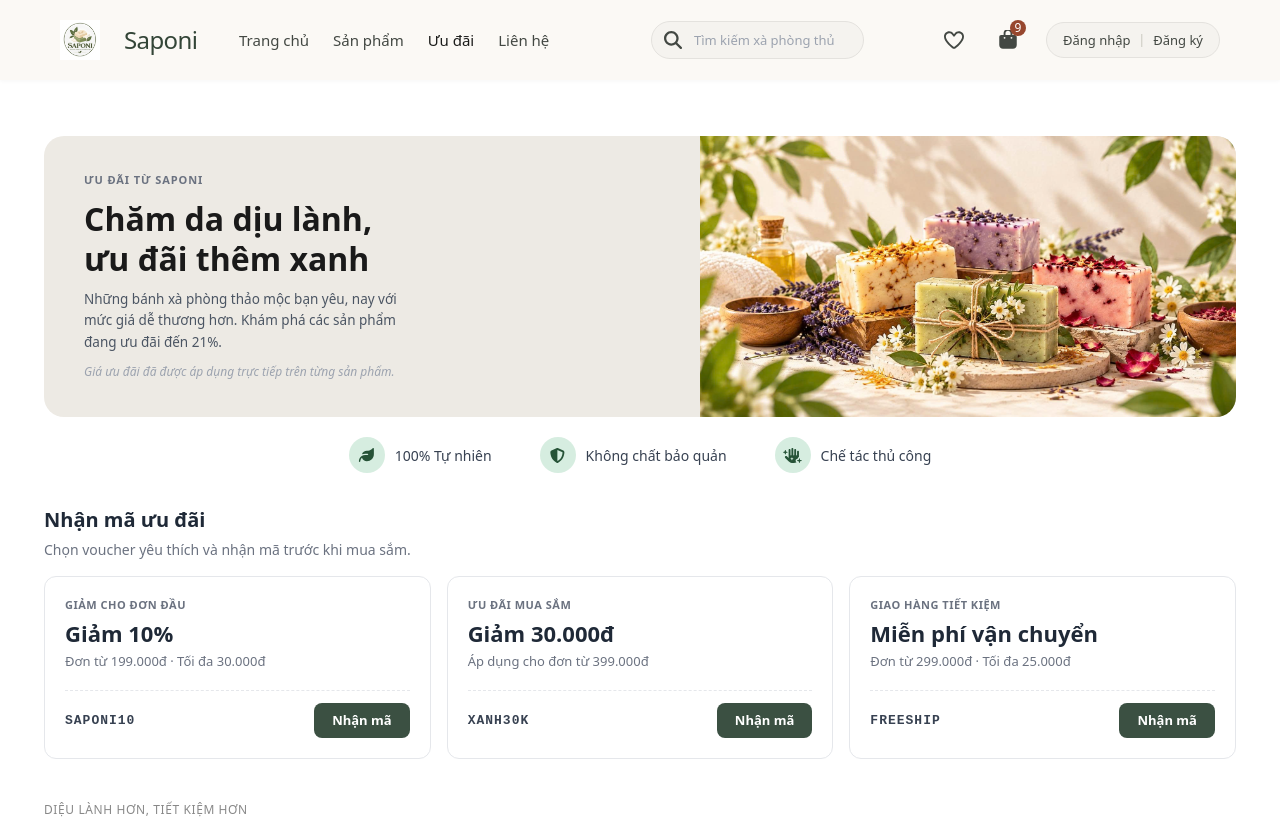
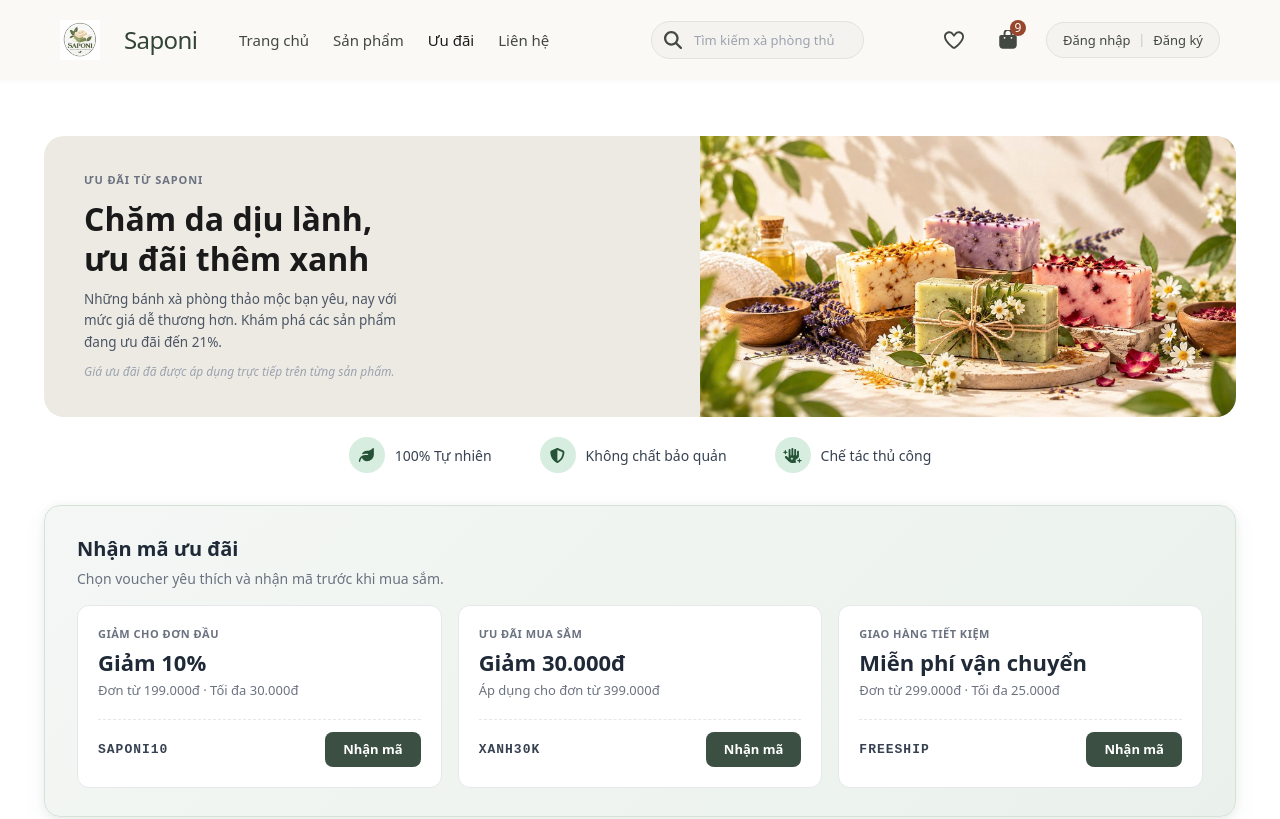
Before and after one commit to 23130087-AnhHan/FrontEnd_BanXaPhong, a React (Vite) app: page /offer in a window 1280 px wide. Shown: the top 819 px of the page. Built offline with nearby package versions, Linux system fonts and the light colour scheme; data requests are answered from the project's data file.

Commit message:
feat: thêm màu cho component cho tôi đi

```diff
--- a/src/pages/OfferPro/components/VoucherSection.css
+++ b/src/pages/OfferPro/components/VoucherSection.css
@@ -1,5 +1,10 @@
 .voucher-section {
     margin: 32px 0;
+    background: linear-gradient(135deg, #f4f7f5, #eaf1ec);
+    border: 1px solid #d4e2d8;
+    border-radius: 16px;
+    padding: 28px 32px;
+    box-shadow: 0 2px 8px rgba(59, 80, 66, 0.08), 0 8px 24px rgba(59, 80, 66, 0.06);
 }
 
 .voucher-header {
```
